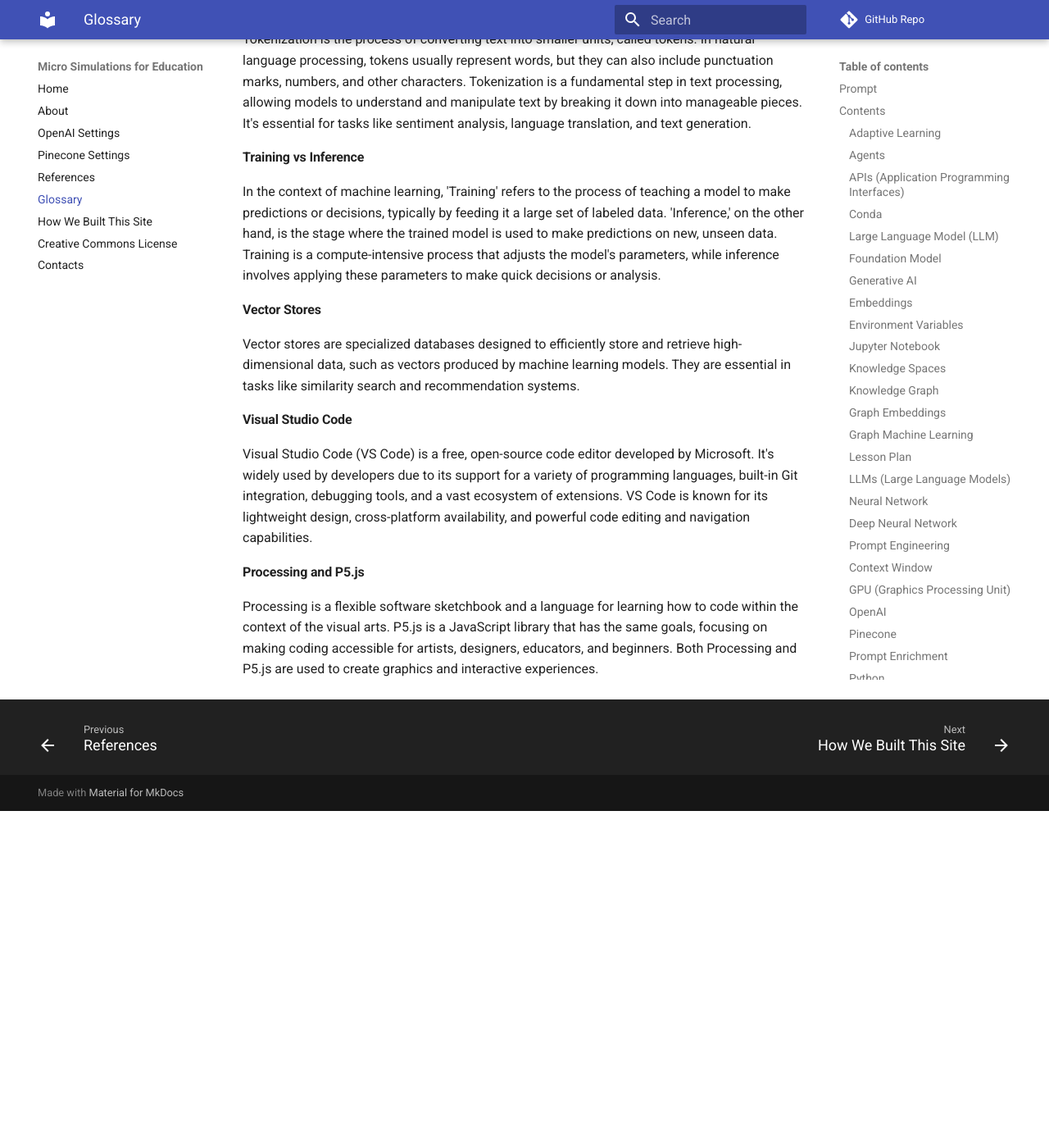
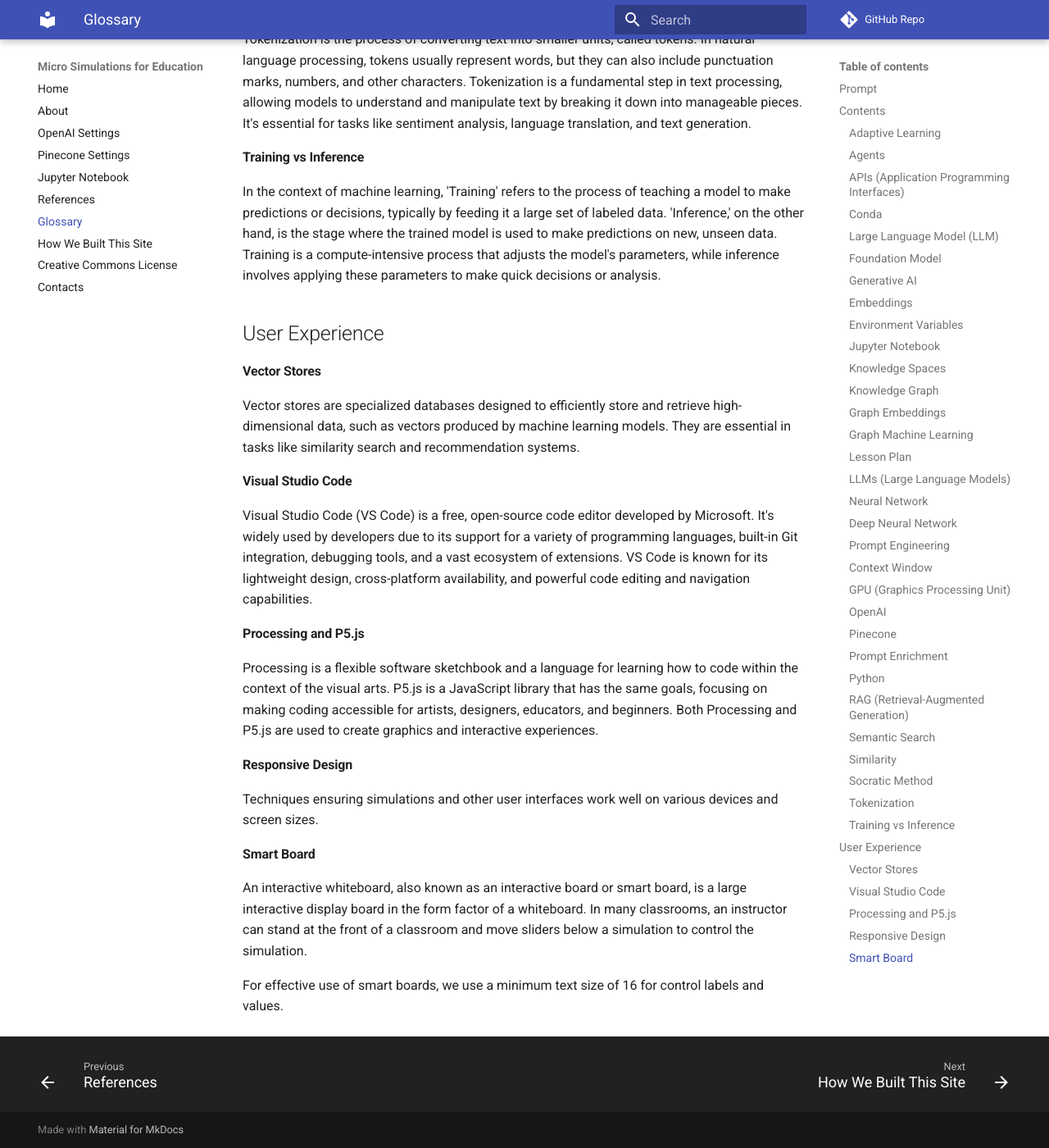
Before and after one commit to dmccreary/learn-langchain, an MkDocs documentation site: the page built from docs/glossary.md, in a window 1280 px wide and 1400 px high, scrolled down 5966 px. Shown: the whole window at 82% size. Built offline with MkDocs 1.6.1 and Material for MkDocs 9.7.7, drawn with Linux system fonts in a browser that asks for light colours; comment, search, counter and statistics services are not loaded; before the commit the page ends 6955 px from its top, so only the background shows below that.

```diff
--- a/docs/glossary.md
+++ b/docs/glossary.md
@@ -129,6 +129,9 @@ Tokenization is the process of converting text into smaller units, called tokens
 #### Training vs Inference
 In the context of machine learning, 'Training' refers to the process of teaching a model to make predictions or decisions, typically by feeding it a large set of labeled data. 'Inference,' on the other hand, is the stage where the trained model is used to make predictions on new, unseen data. Training is a compute-intensive process that adjusts the model's parameters, while inference involves applying these parameters to make quick decisions or analysis.
 
+## User Experience
+
+
 #### Vector Stores
 Vector stores are specialized databases designed to efficiently store and retrieve high-dimensional data, such as vectors produced by machine learning models. They are essential in tasks like similarity search and recommendation systems.
 
@@ -137,3 +140,16 @@ Visual Studio Code (VS Code) is a free, open-source code editor developed by Mic
 
 #### Processing and P5.js
 Processing is a flexible software sketchbook and a language for learning how to code within the context of the visual arts. P5.js is a JavaScript library that has the same goals, focusing on making coding accessible for artists, designers, educators, and beginners. Both Processing and P5.js are used to create graphics and interactive experiences.
+
+#### Responsive Design
+
+Techniques ensuring simulations and other user interfaces work well on various devices and screen sizes.
+
+#### Smart Board
+
+An interactive whiteboard, also known as an interactive board or smart board,
+is a large interactive display board in the form factor of a whiteboard.
+In many classrooms, an instructor can stand at the front of a classroom
+and move sliders below a simulation to control the simulation.
+
+For effective use of smart boards, we use a minimum text size of 16 for control labels and values.
--- a/mkdocs.yml
+++ b/mkdocs.yml
@@ -10,6 +10,7 @@ nav:
   - About: about.md
   - OpenAI Settings: openai.md
   - Pinecone Settings: pinecone.md
+  - Jupyter Notebook: jupyter-notebook.md
   - References: references.md
   - Glossary: glossary.md
   - How We Built This Site: how-we-built-this-site.md
```
Also changed, not shown: docs/about.md (+6 -0 lines), docs/jupyter-notebook.md (added, +92 -0 lines), docs/openai.md (added, +3 -0 lines), docs/image.png (added), docs/img/jupyter-gen-python-code.png (added), docs/img/jupyter-import-prompts.png (added), docs/img/jupyter-imports.png (added), docs/img/jupyter-run-basic-query.png (added), docs/img/jupyter-run-prompt-template.png (added), docs/pinecone.md (renamed from docs/pinecode.md), 1 other file.
